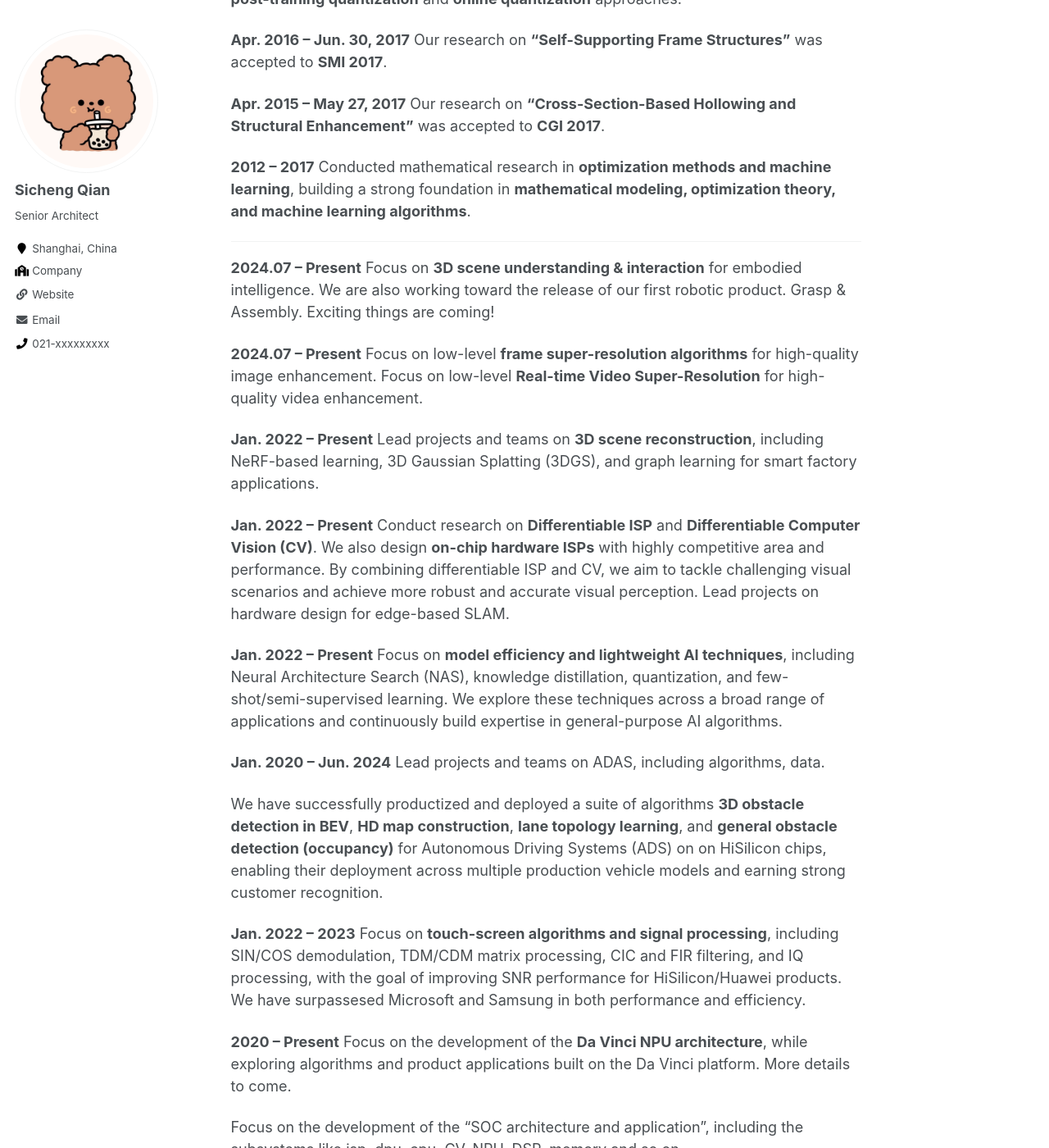
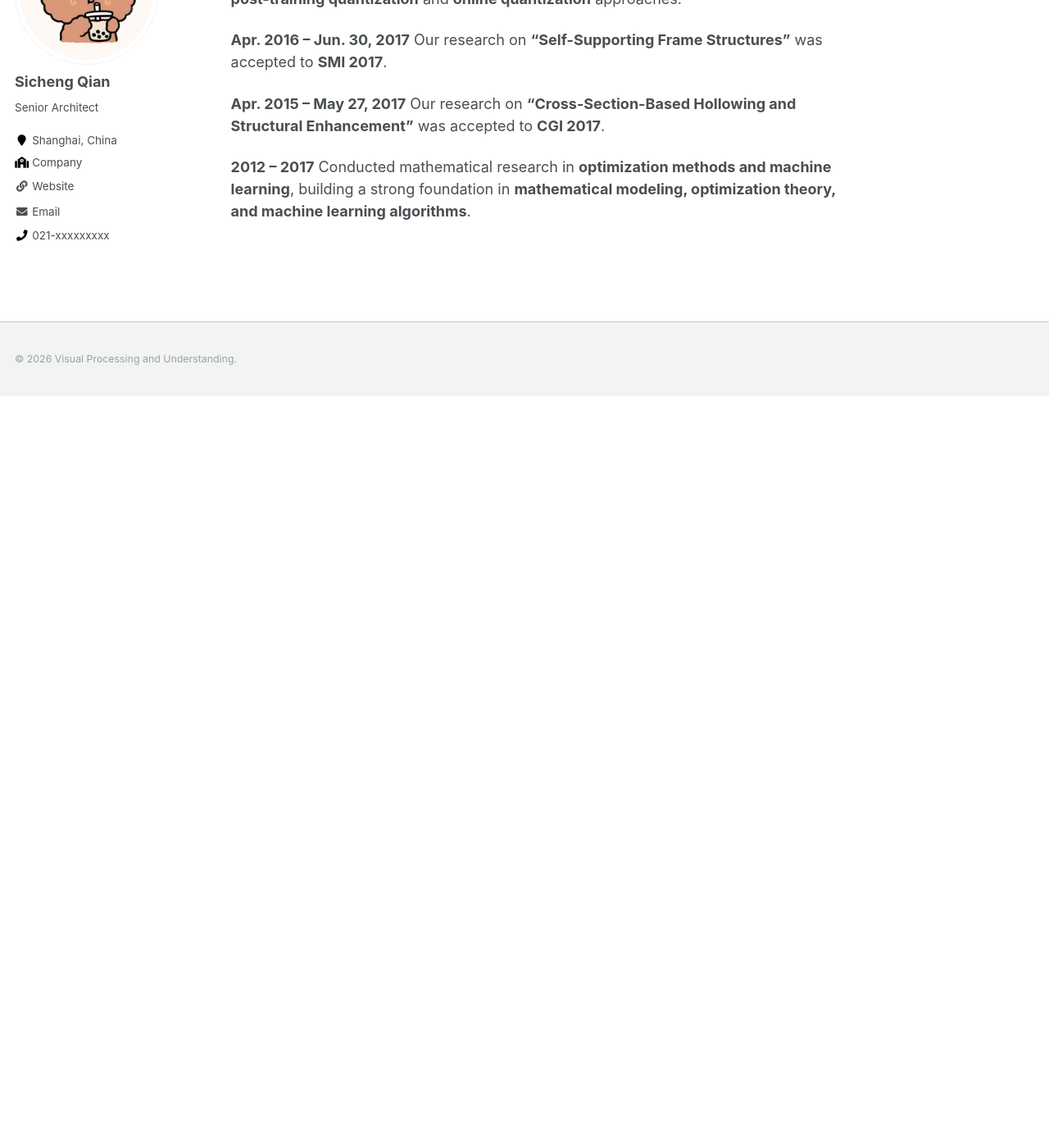
Before and after one commit to aqsc/aqsc.github.io, a Jekyll site: the page built from _pages/about.md, in a window 1280 px wide and 1400 px high, scrolled down 3451 px. Shown: the whole window at 82% size. Built offline with Jekyll 4.4.1, drawn with Linux system fonts in a browser that asks for light colours; after the commit the page ends 3934 px from its top, so only the background shows below that; some of the changed text lies outside the part shown.

Commit message:
Update about.md

```diff
--- a/_pages/about.md
+++ b/_pages/about.md
@@ -174,70 +174,3 @@ Our research on **“Cross-Section-Based Hollowing and Structural Enhancement”
 
 **2012 – 2017**
 Conducted mathematical research in **optimization methods and machine learning**, building a strong foundation in **mathematical modeling, optimization theory, and machine learning algorithms**.
-
-
--------------------
-
-**2024.07 – Present**
-Focus on **3D scene understanding & interaction** for embodied intelligence. We are also working toward the release of our first robotic product. Grasp & Assembly. Exciting things are coming!
-
-**2024.07 – Present**
-Focus on low-level **frame super-resolution algorithms** for high-quality image enhancement.
-Focus on low-level **Real-time Video Super-Resolution** for high-quality videa enhancement.
-
-**Jan. 2022 – Present**
-Lead projects and teams on **3D scene reconstruction**, including NeRF-based learning, 3D Gaussian Splatting (3DGS), and graph learning for smart factory applications.
-
-**Jan. 2022 – Present**
-Conduct research on **Differentiable ISP** and **Differentiable Computer Vision (CV)**. We also design **on-chip hardware ISPs** with highly competitive area and performance. By combining differentiable ISP and CV, we aim to tackle challenging visual scenarios and achieve more robust and accurate visual perception.
-Lead projects on hardware design for edge-based SLAM.
-
-**Jan. 2022 – Present**
-Focus on **model efficiency and lightweight AI techniques**, including Neural Architecture Search (NAS), knowledge distillation, quantization, and few-shot/semi-supervised learning. We explore these techniques across a broad range of applications and continuously build expertise in general-purpose AI algorithms.
-
-**Jan. 2020 – Jun. 2024**
-Lead projects and teams on ADAS, including algorithms, data.
-
-We have successfully productized and deployed a suite of algorithms **3D obstacle detection in BEV**, **HD map construction**, **lane topology learning**, and **general obstacle detection (occupancy)** for Autonomous Driving Systems (ADS) on  on HiSilicon chips, enabling their deployment across multiple production vehicle models and earning strong customer recognition.
-
-**Jan. 2022 – 2023**
-Focus on **touch-screen algorithms and signal processing**, including SIN/COS demodulation, TDM/CDM matrix processing, CIC and FIR filtering, and IQ processing, with the goal of improving SNR performance for HiSilicon/Huawei products. We have surpassesed Microsoft and Samsung in both performance and efficiency.
-
-
-**2020 – Present**
-Focus on the development of the **Da Vinci NPU architecture**, while exploring algorithms and product applications built on the Da Vinci platform. More details to come.
-
-Focus on the development of the "SOC architecture and application", including the subsystems like isp, dpu, cpu, CV, NPU, DSP, memory and so on.
-
-**Jan. 2020 – 2022**
-Led projects and teams on **human-machine interaction (HMI)** for XR, smart TV, and smart camera products. These technologies have been deployed in products including Huawei Smart TV and XR devices.
-
-We developed a robust **single-camera HMI system** and further improved its robustness and smoothness with a **dual-camera architecture** on Hi35XX chip. Our hand pose estimation achieved performance comparable to Google MediaPipe and Meta U-Track while maintaining a significantly lighter-weight model, owning to our edge-based model design，loss function design and Cross-temporal Stability Learning，the In-house Gesture Data Collection and Synthetic Data Generation Systems. We also applied human pose estimation to smart cameras for applications such as **elderly fall detection**, as well as to smart TVs for **fitness and body-motion applications**.
-We also developed a dual-camera architecture for HMI system in XR on Hi35xx chip.
-
-
-**Aug. 2019 – 2022**
-Lead projects and teams on **object detection and recognition, semantic segmentation, and instance segmentation** for consumer products across a series of edge AI chips, including but not limited to Hi3796CV300, Hi3556V200, Hi3519AV100, Hi3516DV300, and Hi3559AV.
-
-**Oct. 2017 – Aug. 2019**
-Worked on **pedestrian detection and face detection and recognition** for smart security cameras based on Hi3516EV200, Hi3516EV300, and Hi3518EV300. We were among the pioneers in deploying AI networks directly on chips for this field.
-
-Our algorithms achieved industry-leading performance and helped drive these products to leading positions in the global market. The resulting chips and algorithms were widely adopted by customers including **Huawei, Hikvision, Dahua, Uniview, Infinova, and Topsee**. It was particularly rewarding to see the technology widely recognized and adopted by customers worldwide.
-
-**Jun. – Oct. 2018**
-Worked on **motion estimation and object detection**, as well as the development of a **mixed-bit quantization method**, achieving real-time inference at approximately **30 FPS** on Hi3516EV100 and Hi3559AV100, developed .
-
-**May 2017 – Jun. 2018**
-Worked on **pedestrian, face, and vehicle detection**, as well as **CPL recognition and detection** used to verify our self-designed NPU architure.
-
-**May 2016 – Feb. 2019**
-Focused on the development of the **Wukong NPU Platform**, including Operator Adaptation and Acceleration Optimization，Caffe inference support, which is one of **the industry's first dedicated AI chips**，successfully promoted and adopted by major customers in China and overseas. We also developed **non-linear quantization methods** for the Wukong NPU, covering both **post-training quantization** and **online quantization** approaches.
-
-**Apr. 2016 – Jun. 30, 2017**
-Our work on **“Self-Supporting Frame Structures”** was accepted to **SMI 2017**.
-
-**Apr. 2015 – May 27, 2017**
-Our work on **“Cross-Section-Based Hollowing and Structural Enhancement”** was accepted to **CGI 2017**. More details to come.
-
-**2012 – 2017**
-Conducted mathematical research in **optimization methods and machine learning**, establishing a strong foundation in mathematical modeling, optimization, and AI algorithms.
```
